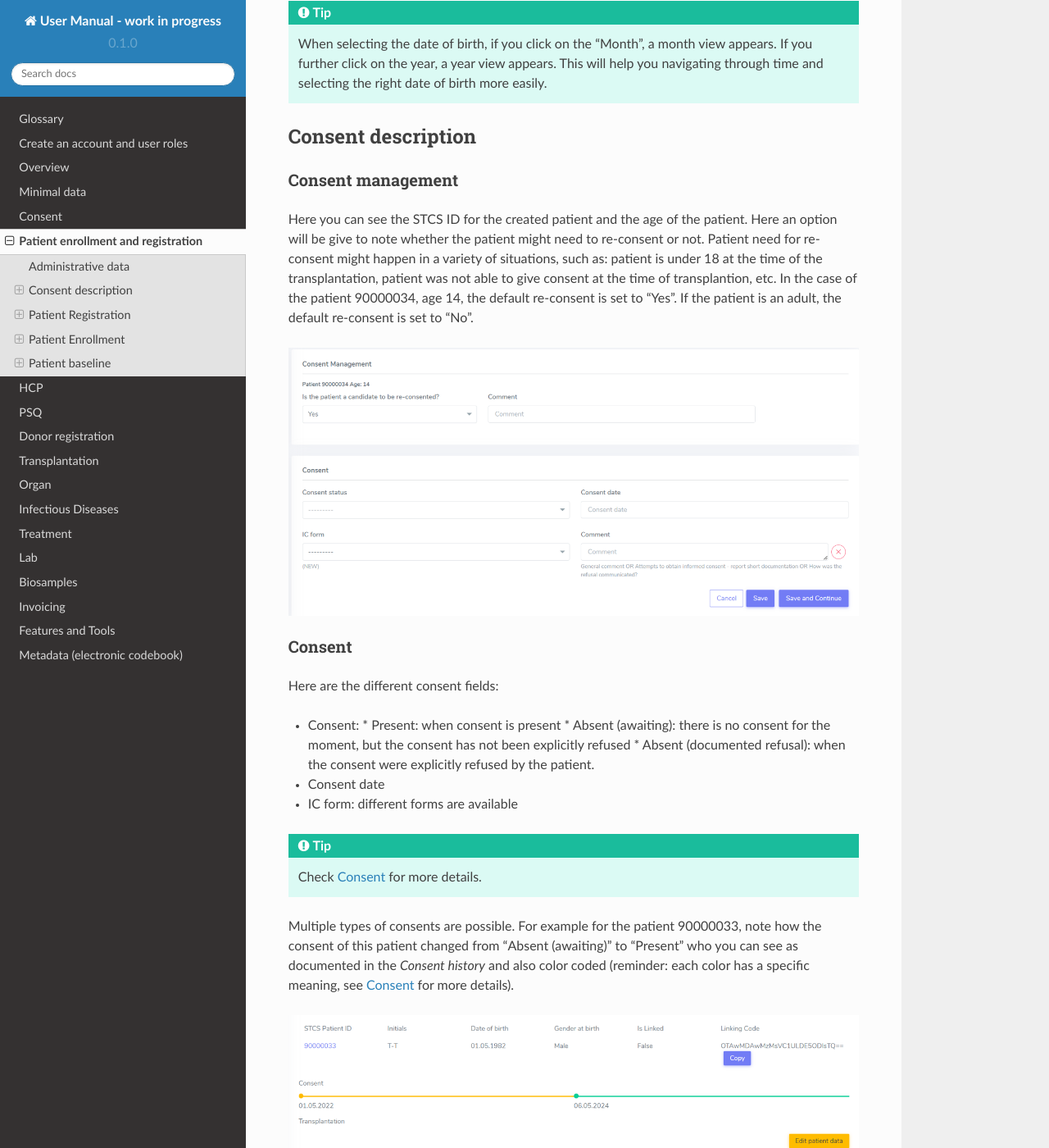
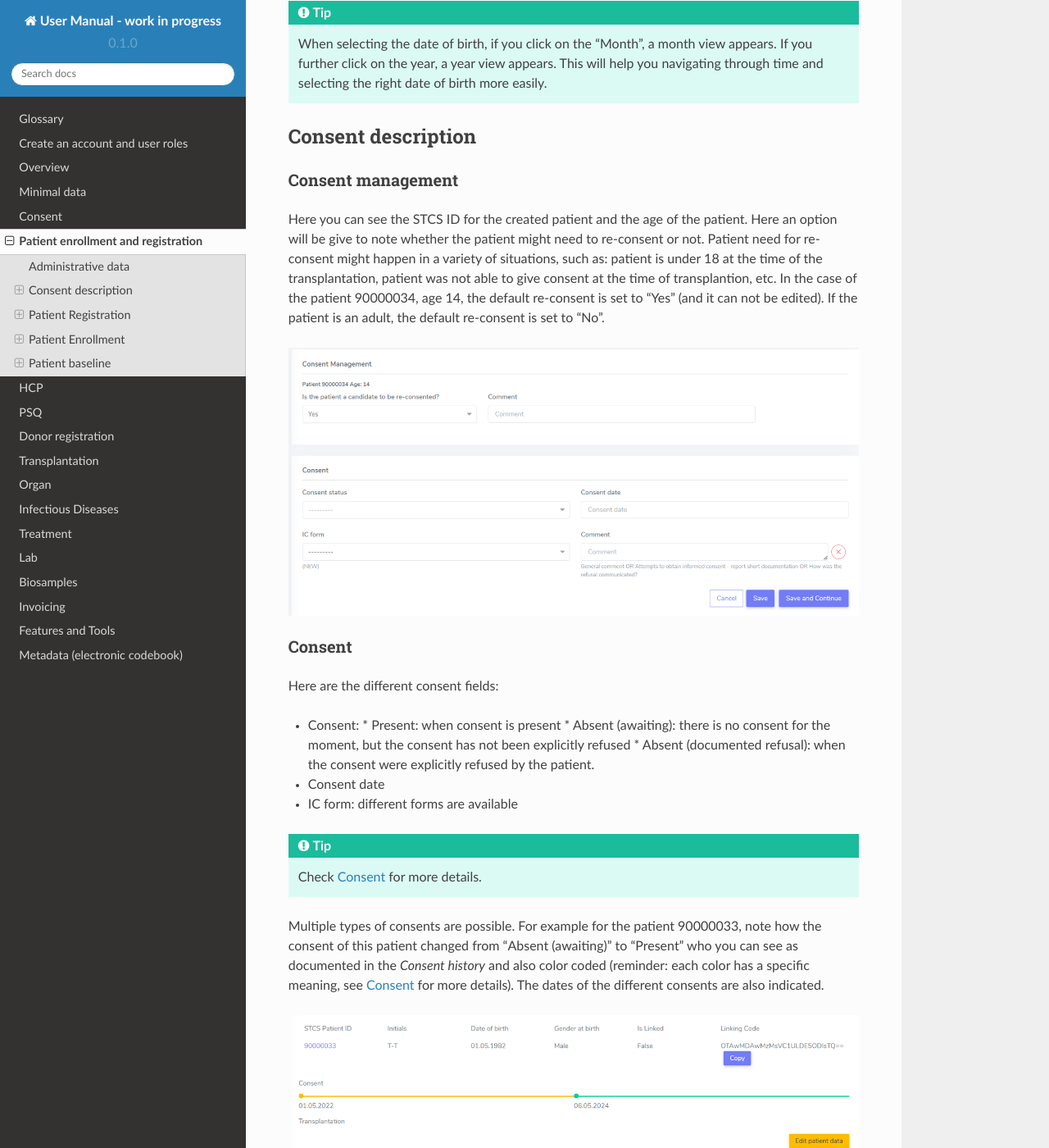
Before and after one commit to swiss-transplant-cohort-study/3LC-user-manual, a Sphinx documentation site: the page built from docs/source/patient2.rst, in a window 1280 px wide and 1400 px high, scrolled down 1614 px. Shown: the whole window at 82% size. Built offline with Sphinx 7.4.7 and the Read the Docs theme 2.0.0, drawn with Linux system fonts in a browser that asks for light colours; some of the changed text lies outside the part shown.

Commit message:
Update patient2.rst

```diff
--- a/docs/source/patient2.rst
+++ b/docs/source/patient2.rst
@@ -41,7 +41,7 @@
 Consent management
 ====================
 
-Here you can see the STCS ID for the created patient and the age of the patient. Here an option will be give to note whether the patient might need to re-consent or not. Patient need for re-consent might happen in a variety of situations, such as: patient is under 18 at the time of the transplantation, patient was not able to give consent at the time of transplantion, etc. In the case of the patient 90000034, age 14, the default re-consent is set to "Yes". If the patient is an adult, the default re-consent is set to "No".
+Here you can see the STCS ID for the created patient and the age of the patient. Here an option will be give to note whether the patient might need to re-consent or not. Patient need for re-consent might happen in a variety of situations, such as: patient is under 18 at the time of the transplantation, patient was not able to give consent at the time of transplantion, etc. In the case of the patient 90000034, age 14, the default re-consent is set to "Yes" (and it can not be edited). If the patient is an adult, the default re-consent is set to "No".
 
 .. image:: ConsentFields.png
 
@@ -59,13 +59,17 @@
 
 .. tip:: Check :ref:`consent` for more details.
 
-Multiple types of consents are possible. For example for the patient 90000033, note how the consent of this patient changed from "Absent (awaiting)" to "Present" who you can see as documented in the *Consent history* and also color coded (reminder: each color has a specific meaning, see :ref:`consent` for more details).
+Multiple types of consents are possible. For example for the patient 90000033, note how the consent of this patient changed from "Absent (awaiting)" to "Present" who you can see as documented in the *Consent history* and also color coded (reminder: each color has a specific meaning, see :ref:`consent` for more details). The dates of the different consents are also indicated.
 
 .. image:: ConsentChange.png
 
 .. image:: ConsentHist.png
 
+Only the last added consent can be either edited or deleted. When only one consent is present, it can be edited, but not deleted.
+
 Click "Save and continue" to further proceed.
+
+.. tip:: Watch our video on this section `here <https://www.youtube.com/watch?v=2YoodSm4fxg>`_.
 
 .. warning:: The consent status is required to further proceed for patient enrollment and registration.
 
```
